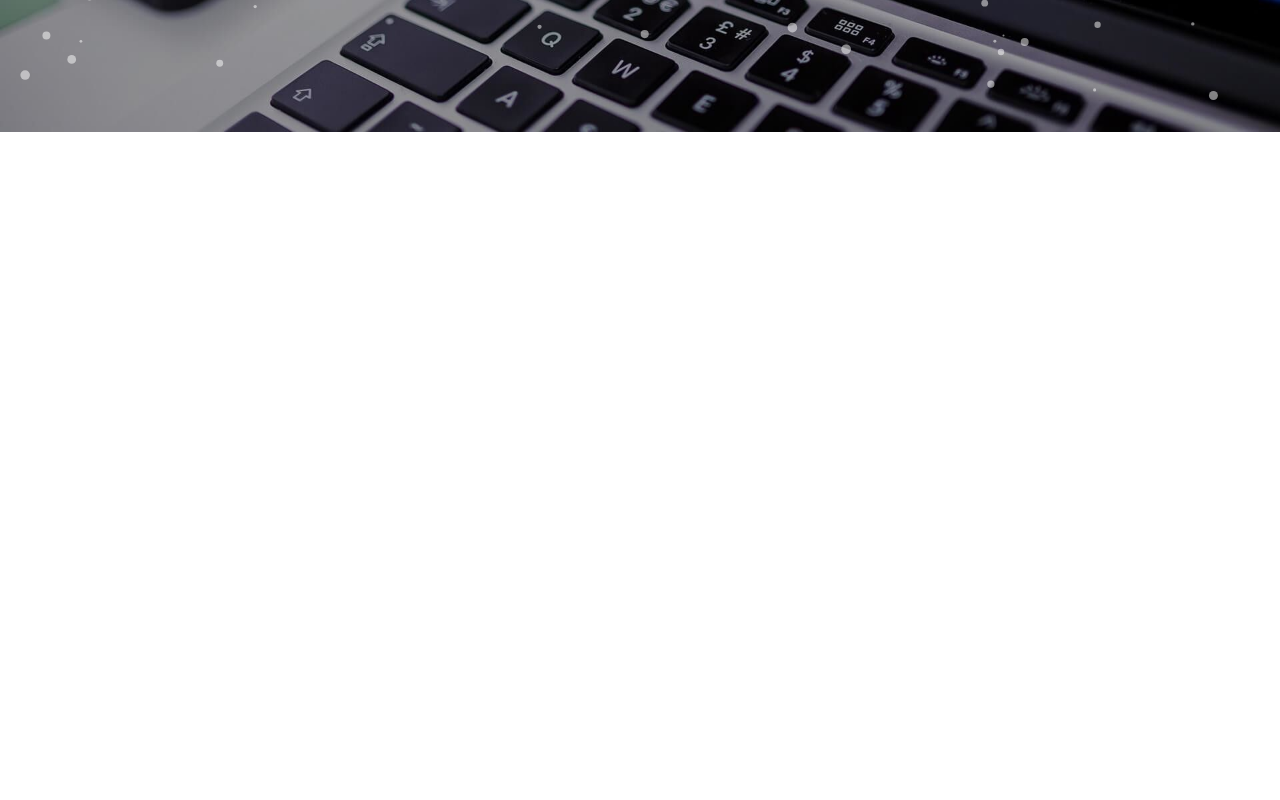
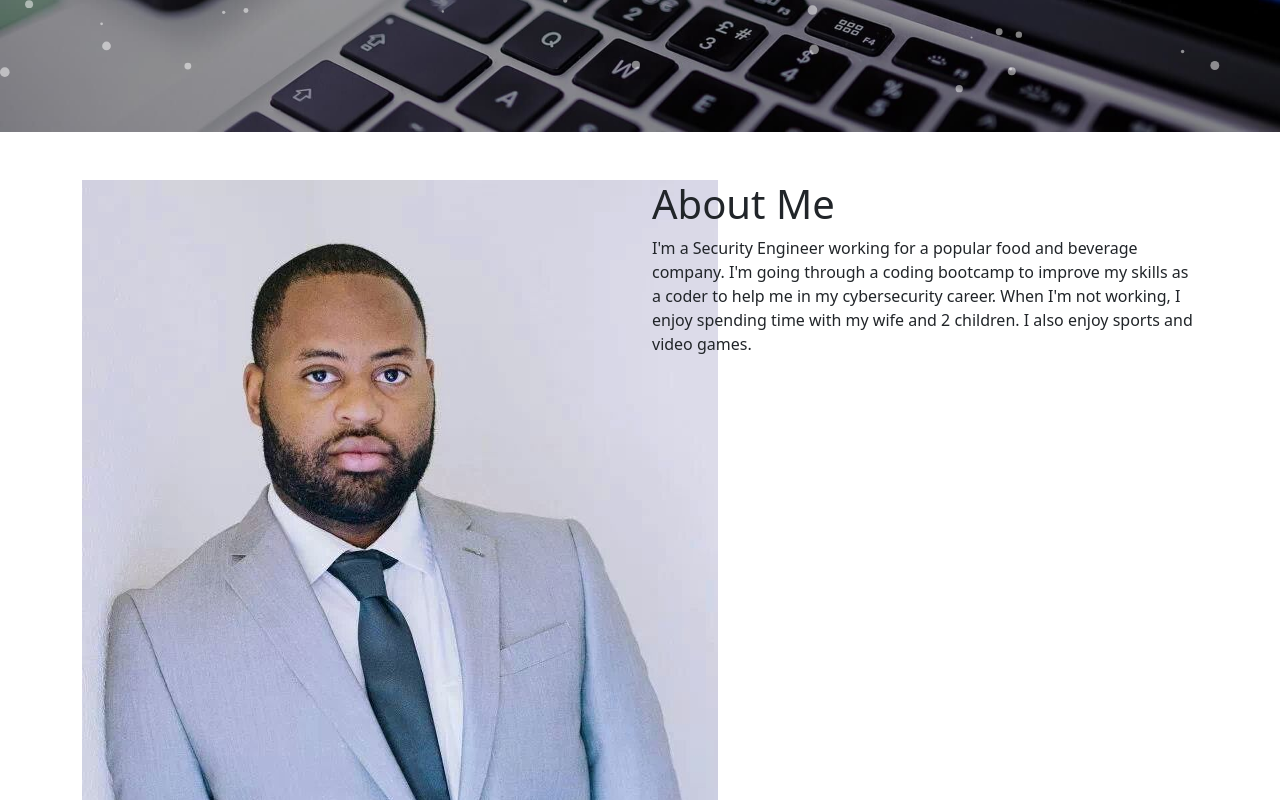
Before and after one commit to awoods1893/React-Portfolio, a React (Create React App) app: page / in a window 1280 px wide. Shown: the part 700-1500 px from the top of the page. Before the commit the page ends 832 px from the top, so only its background shows below. Built offline with nearby package versions, Linux system fonts and the light colour scheme.

Commit message:
started the aboutme section

```diff
--- a/src/App.css
+++ b/src/App.css
@@ -9,7 +9,7 @@
 }
 
 body{
-  font-family: "Roboto" sans-serif;
+  font-family: "Roboto" sans-serif !important;
 }
 /****************************NAVBAR*************************************/
 nav{
@@ -75,7 +75,7 @@ border-top:0.1875rem solid var(--primary-dark);
   justify-content: center;
   align-items: center;
   text-align: center;
-  font-family: "Roboto" sans-serif;
+
 }
 
 .main-info h1{
@@ -103,3 +103,4 @@ border-top:0.1875rem solid var(--primary-dark);
   width: 100vw;
   z-index: 1;
 }
+/**************About Me**********************/
--- a/src/App.js
+++ b/src/App.js
@@ -5,6 +5,7 @@ import { useCallback } from "react";
 import { loadFull } from "tsparticles"
 import Navbar from './components/Navbar';
 import Header from './components/Header';
+import AboutMe from './components/AboutMe';
 function App() {
 
   const particlesInit = useCallback(async (engine) => {
@@ -100,6 +101,7 @@ function App() {
     />
     <Navbar />
     <Header/>
+    <AboutMe />
     </>
     );
 }
--- a/src/components/AboutMe.js
+++ b/src/components/AboutMe.js
@@ -6,7 +6,10 @@ const AboutMe = () => {
     <div className="container py-5">
         <div className="row">
             <div className="col-lg-6 col-xm-12">
-                <img src={author} alt="me..."/>
+                <div className="photo-wrap">
+                <img className="profile-img" src={author} alt="me..."/>
+
+                </div>
             </div>
             <div className="col-lg-6 col-xm-12">
                 <h1>About Me</h1>
```
